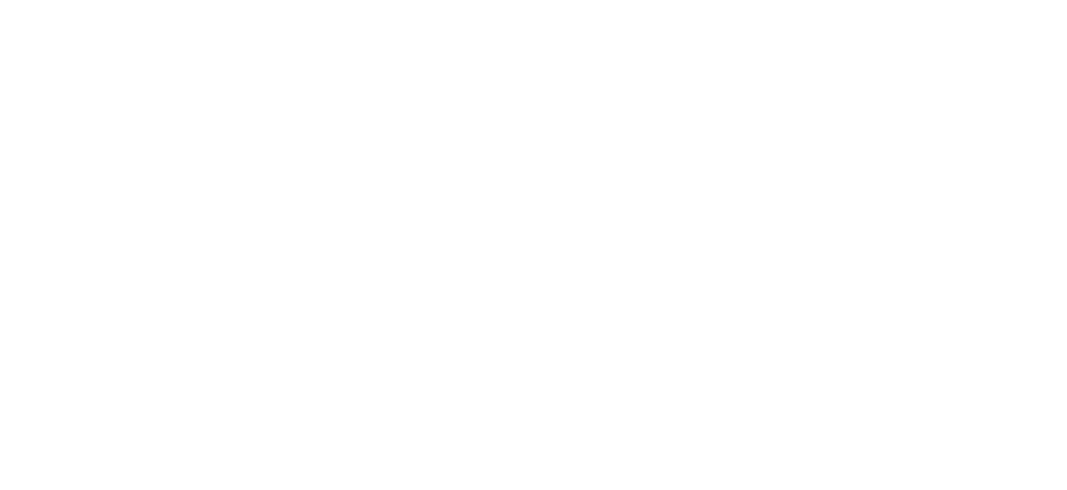
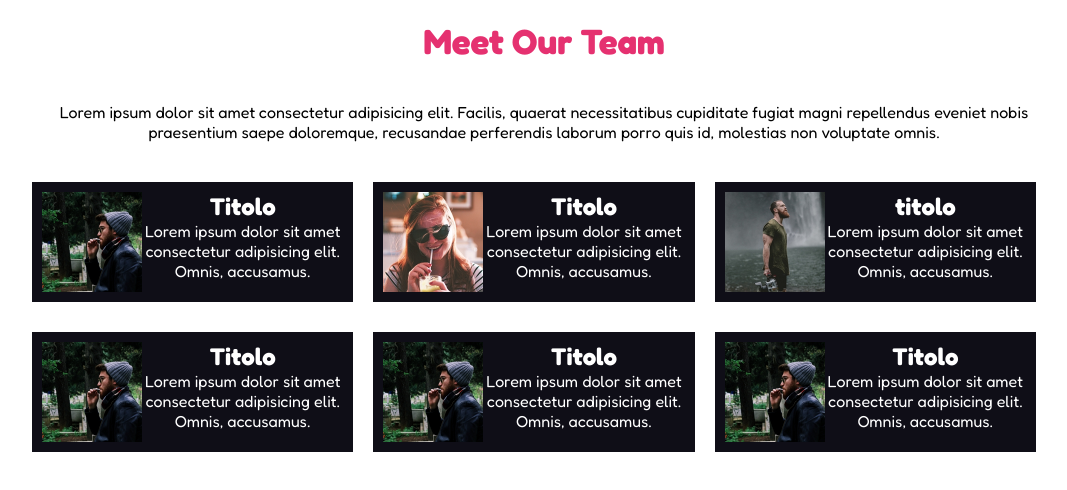
Before and after one commit to marianitadileo/html-css-float-cards, a plain HTML site: page index.html in a window 1280 px wide. Shown: the whole page, without its empty margins (96-1163 px from the left). Drawn offline with Linux system fonts and the light colour scheme.

Commit message:
layout created

```diff
--- a/css/style.css
+++ b/css/style.css
@@ -5,6 +5,50 @@
     box-sizing: border-box;
 }
 
+/* COMMON */
+
 body {
     font-family: 'Fredoka', sans-serif;
 }
+
+h1 {
+    font-size: 35px;
+    color: #E53170;
+    margin: 20px 0 40px 0;
+}
+
+.container {
+    width: 80%;
+    height: 100px;
+    max-width: 1100px;
+    margin: 0px auto;
+    text-align: center;
+
+}
+
+.row {
+    margin-top: 40px;
+
+}
+.first-row {
+    float: left;
+    width: calc(100% / 3 - 20px);
+    padding: 10px;
+    background-color: #0F0E17;
+    color: white;
+    margin: 0 20px 30px 0;
+
+}
+
+.clear-fix::after {
+    content: "";
+    display: table;
+    clear: both;
+
+}
+
+img {
+    height: 50%;
+    width: 100px;
+    float: left;
+}
--- a/index.html
+++ b/index.html
@@ -10,7 +10,69 @@
 
 </head>
 <body>
+    <!-- MAIN -->
+    <main>
+        <div class="container">
 
+                <!-- top -->
+                <h1>Meet Our Team</h1>
+                <p>Lorem ipsum dolor sit amet consectetur adipisicing elit. Facilis, quaerat necessitatibus cupiditate fugiat magni repellendus eveniet nobis praesentium saepe doloremque, recusandae perferendis laborum porro quis id, molestias non voluptate omnis.</p>
+
+                <!-- bottom -->
+                <div class="row clear-fix">
+                    <div class="first-row">
+                        <img src="img/male1.png" alt="boy">
+                        <h2>Titolo</h2>
+                        <p>Lorem ipsum dolor sit amet consectetur adipisicing elit. Omnis, accusamus.</p>
+
+                    </div>
+
+                    <div class="first-row">
+                        <img src="img/female1.png" alt="girl">
+                        <h2>Titolo</h2>
+                        <p>Lorem ipsum dolor sit amet consectetur adipisicing elit. Omnis, accusamus.</p>
+
+                    </div>
+
+                    <div class="first-row">
+                        <img src="img/male2.png" alt="boy">
+                        <h2>titolo</h2>
+                        <p>Lorem ipsum dolor sit amet consectetur adipisicing elit. Omnis, accusamus.</p>
+
+                    </div>
+
+                    <div class="first-row">
+                        <img src="img/male1.png" alt="boy">
+                        <h2>Titolo</h2>
+                        <p>Lorem ipsum dolor sit amet consectetur adipisicing elit. Omnis, accusamus.</p>
+
+                    </div>
+
+                    <div class="first-row">
+                        <img src="img/male1.png" alt="boy">
+                        <h2>Titolo</h2>
+                        <p>Lorem ipsum dolor sit amet consectetur adipisicing elit. Omnis, accusamus.</p>
+
+                    </div>
+
+                    <div class="first-row">
+                        <img src="img/male1.png" alt="boy">
+                        <h2>Titolo</h2>
+                        <p>Lorem ipsum dolor sit amet consectetur adipisicing elit. Omnis, accusamus.</p>
+
+                    </div>
+                </div>
+
+
+
+
+
+
+
+
+
+        </div>
+    </main>
 
 </body>
 </html>
```
